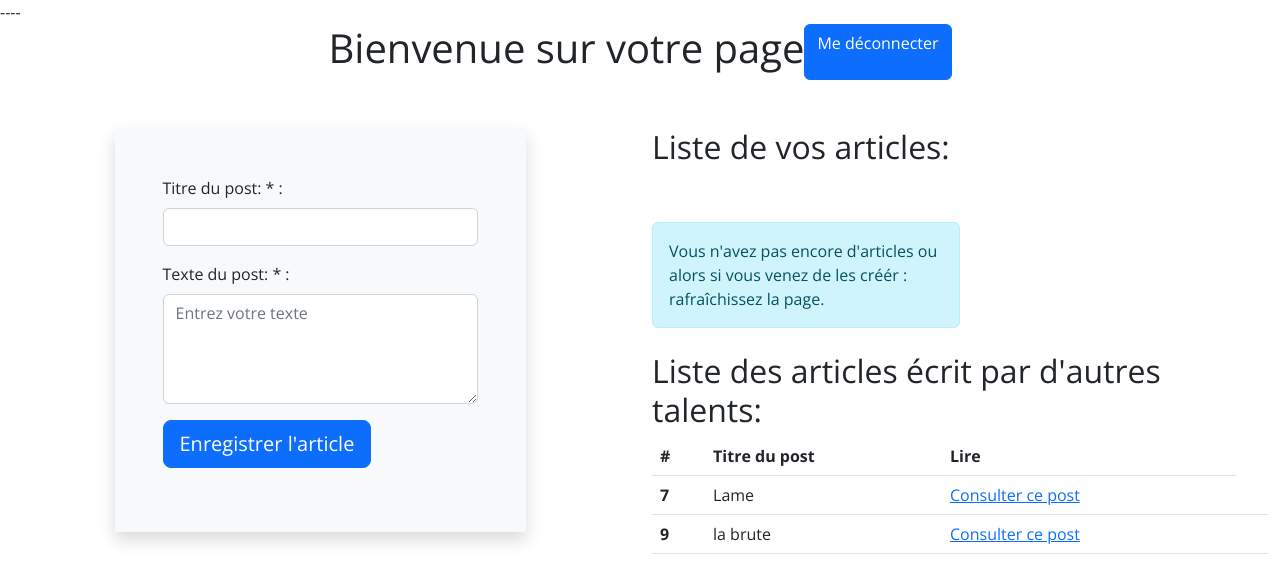
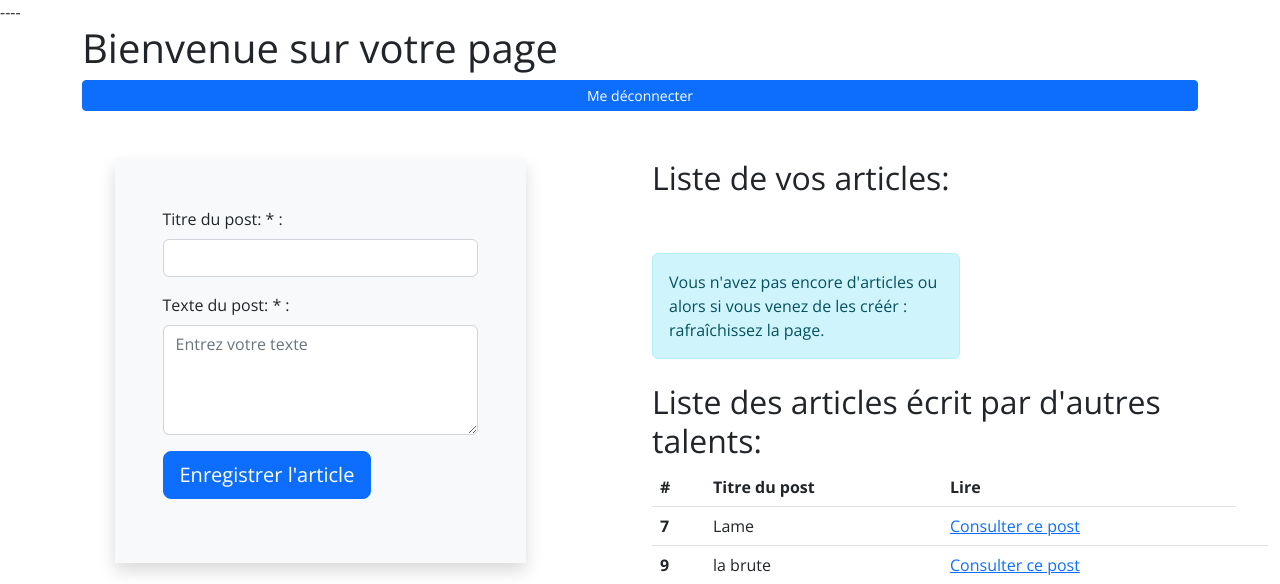
Before and after one commit to ExploryKod/happyBlog, a PHP site: page /profile.php in a window 1280 px wide. Shown: the top 584 px of the page. Run offline with PHP 8.4, Linux system fonts and the light colour scheme; data comes from the database, SQL or seed files in the repository.

Commit message:
fix: minor style problem

```diff
--- a/app/profile.php
+++ b/app/profile.php
@@ -24,9 +24,9 @@ echo "----\n";
 require('layout.php'); ?>
 
 <main class="container-fluid">
-    <section class="container d-flex align-content-center justify-content-center">
+    <section class="container d-flex flex-column align-content-center justify-content-center">
         <h1>Bienvenue sur votre page</h1>
-        <a class="btn btn-primary" href="logout.php">Me déconnecter</a>
+        <a class="btn btn-primary btn-sm" href="logout.php">Me déconnecter</a>
     </section>
     <section class="mt-5 row">
 
```
